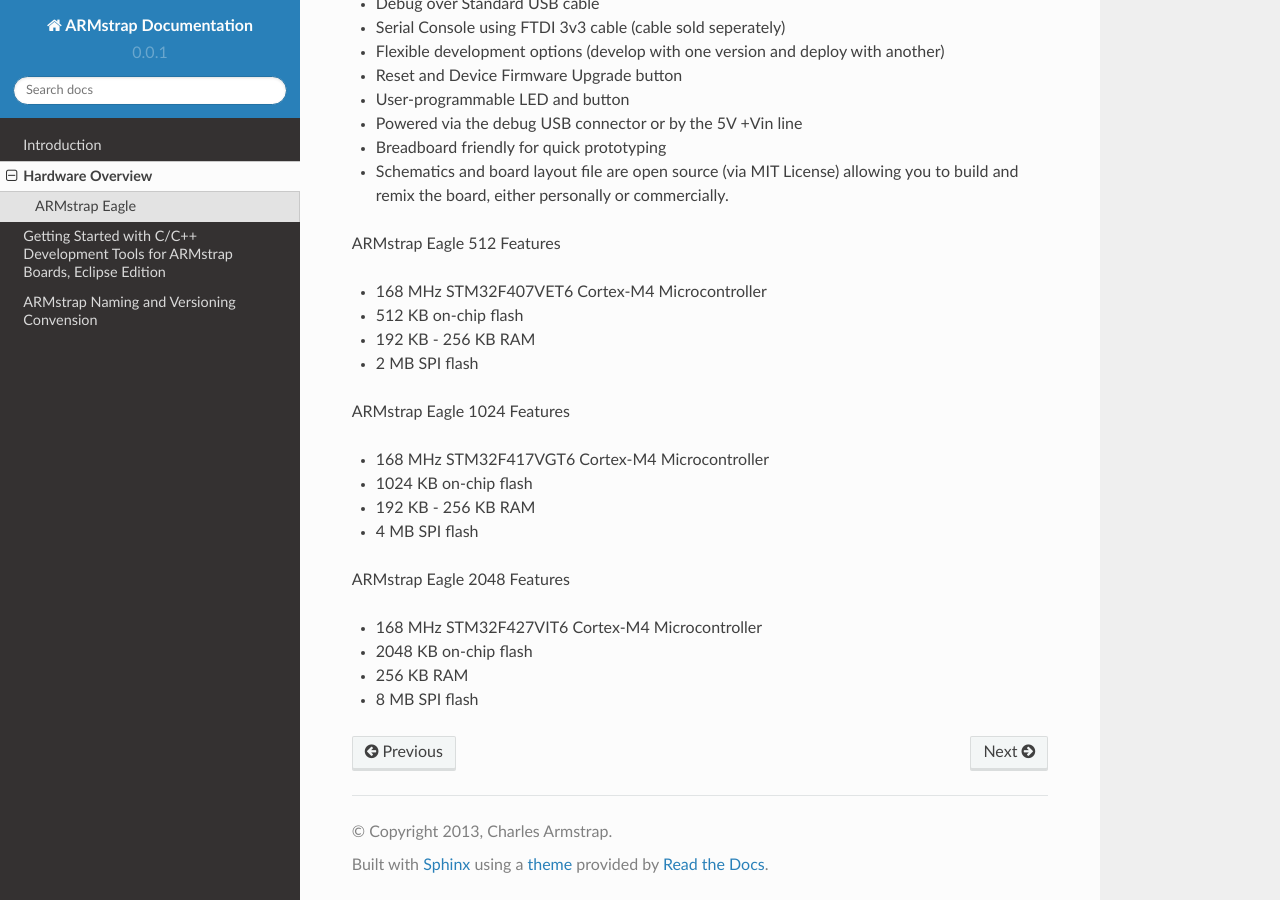
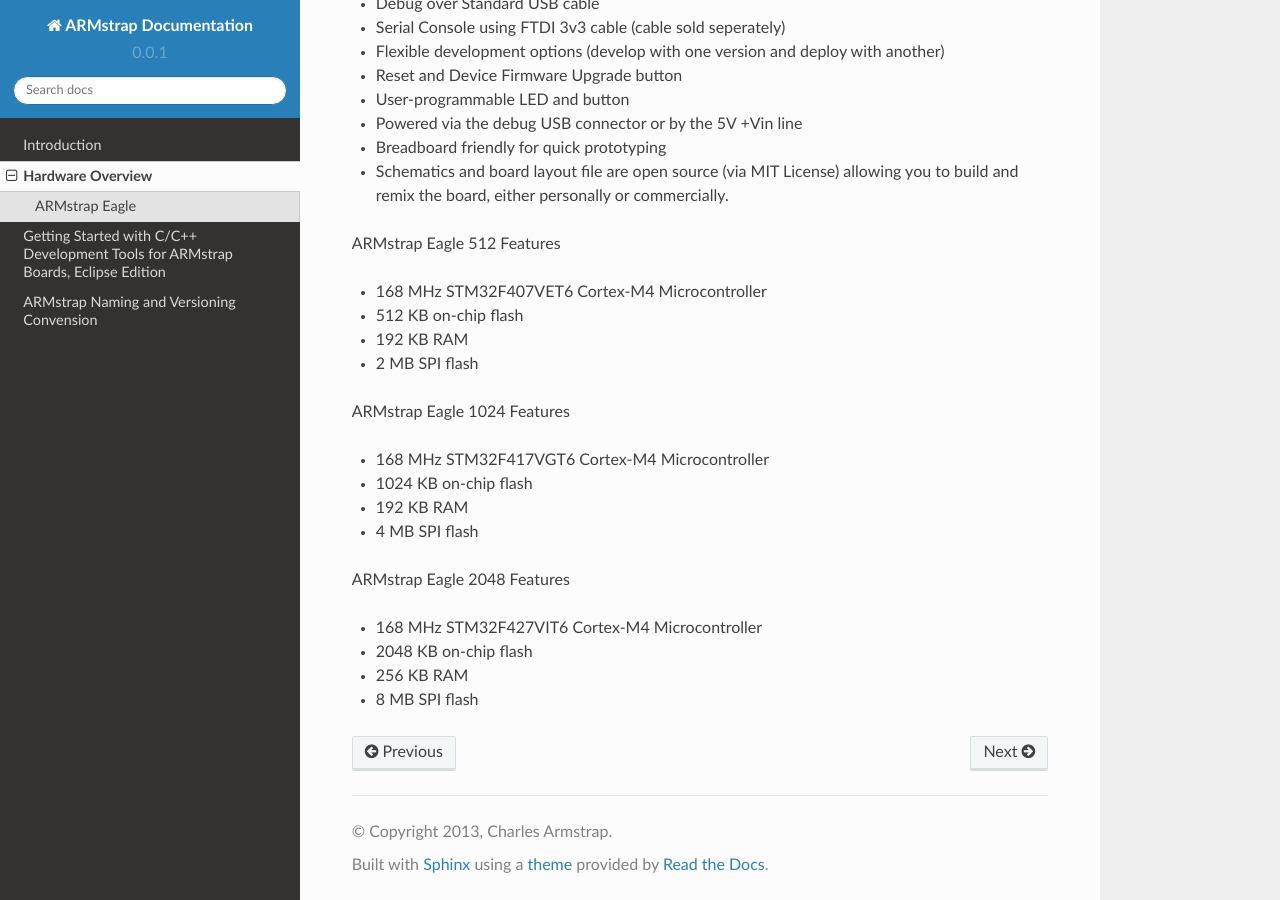
Before and after one commit to armstrap/armstrap-documentation, a Sphinx documentation site: the page built from source/hardware-overview.rst, in a window 1280 px wide and 900 px high, scrolled down 1345 px. Built offline with Sphinx 7.4.7 and the Read the Docs theme 2.0.0, drawn with Linux system fonts in a browser that asks for light colours.

Commit message:
Correction to amount of RAM for ARMstrap Eagle variant.

```diff
--- a/source/hardware-overview.rst
+++ b/source/hardware-overview.rst
@@ -44,14 +44,14 @@
 
 - 168 MHz STM32F407VET6 Cortex-M4 Microcontroller
 - 512 KB on-chip flash
-- 192 KB - 256 KB RAM
+- 192 KB RAM
 - 2 MB SPI flash
 
 ARMstrap Eagle 1024 Features
 
 - 168 MHz STM32F417VGT6 Cortex-M4 Microcontroller
 - 1024 KB on-chip flash
-- 192 KB - 256 KB RAM
+- 192 KB RAM
 - 4 MB SPI flash
 
 ARMstrap Eagle 2048 Features
```
